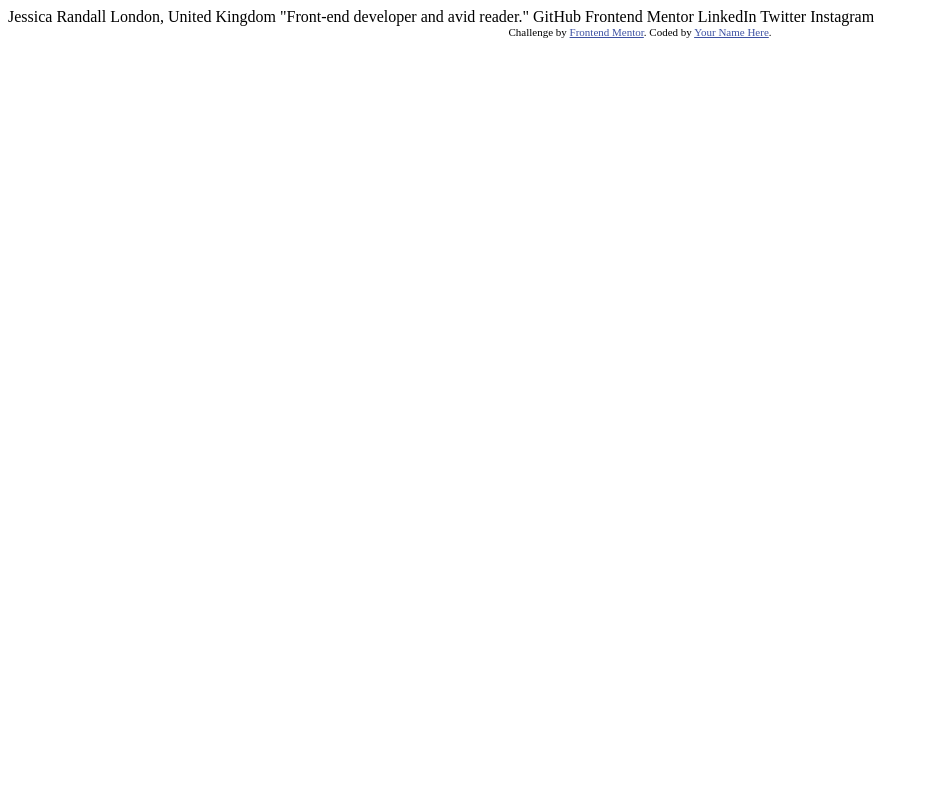
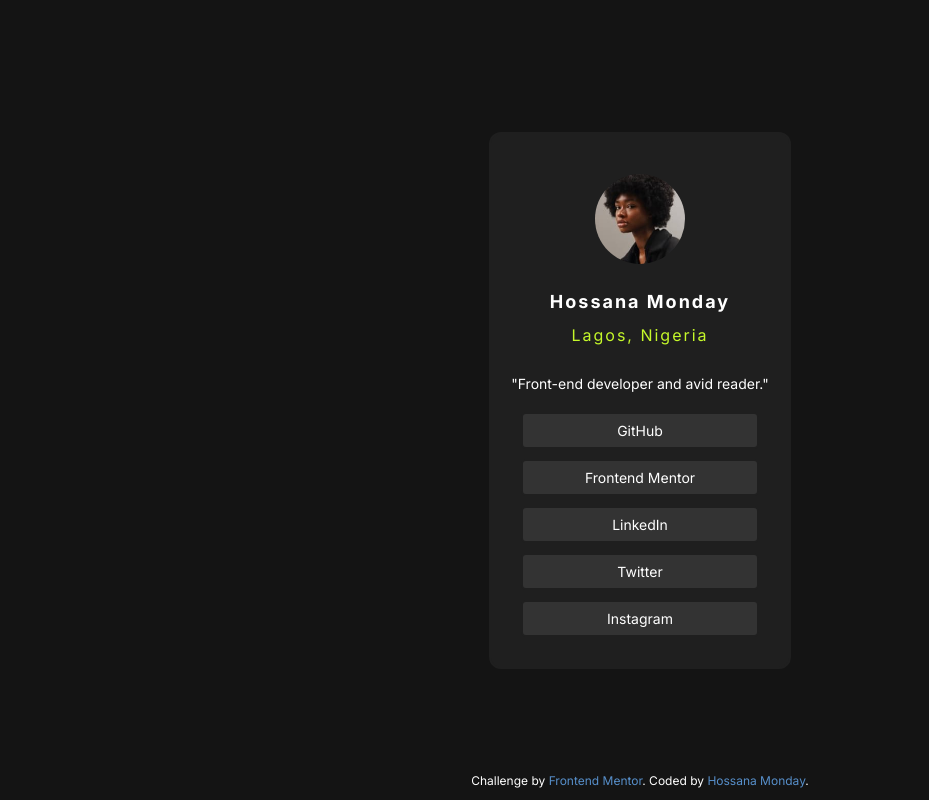
Before and after one commit to hossygifty/social-links-profile, a plain HTML site: page index.html in a window 1280 px wide. Shown: the whole page, without its empty margins (0-929 px from the left). Drawn offline with Linux system fonts and the light colour scheme.

Commit message:
Updated html css and readme

```diff
--- a/index.html
+++ b/index.html
@@ -3,32 +3,36 @@
 <head>
   <meta charset="UTF-8">
   <meta name="viewport" content="width=device-width, initial-scale=1.0"> <!-- displays site properly based on user's device -->
-
   <link rel="icon" type="image/png" sizes="32x32" href="./assets/images/favicon-32x32.png">
-
+  <link rel="stylesheet" href="styles.css">
+  <link rel="preconnect" href="https://fonts.googleapis.com">
+  <link rel="preconnect" href="https://fonts.gstatic.com" crossorigin>
+  <link href="https://fonts.googleapis.com/css2?family=Inter:ital,opsz,wght@0,14..32,100..900;1,14..32,100..900&display=swap" rel="stylesheet">
   <title>Frontend Mentor | Social links profile</title>
-
-  <!-- Feel free to remove these styles or customise in your own stylesheet 👍 -->
-  <style>
-    .attribution { font-size: 11px; text-align: center; }
-    .attribution a { color: hsl(228, 45%, 44%); }
-  </style>
 </head>
 <body>
-
-  Jessica Randall
-  London, United Kingdom
-  "Front-end developer and avid reader."
-
-  GitHub
-  Frontend Mentor
-  LinkedIn
-  Twitter
-  Instagram
-
+  <section class="main-section">
+    <div class="author-image">
+      <img src="/assets/images/avatar-jessica.jpeg" alt="profile picture">
+    </div>
+    <div class="author-details">
+      <h1>Hossana Monday</h1>
+      <p class="country">Lagos, Nigeria</p>
+      <p>"Front-end developer and avid reader."</p>
+    </div>
+    <div class="social-links">
+      <ul>
+        <li>GitHub</li>
+        <li>Frontend Mentor</li>
+        <li>LinkedIn</li>
+        <li>Twitter</li>
+        <li>Instagram</li>
+      </ul>
+    </div>
+  </section>
   <div class="attribution">
     Challenge by <a href="https://www.frontendmentor.io?ref=challenge" target="_blank">Frontend Mentor</a>.
-    Coded by <a href="#">Your Name Here</a>.
+    Coded by <a href="#">Hossana Monday</a>.
   </div>
 </body>
 </html>
--- /dev/null
+++ b/styles.css
@@ -0,0 +1,102 @@
+*{
+    padding: 0;
+    margin: 0;
+    box-sizing: border-box;
+    font-family: "Inter", serif;
+}
+body{
+    display: flex;
+    justify-content: center;
+    align-items: center;
+    text-align: center;
+    height: 100vh;
+    padding: 30px;
+    background-color: hsl(0, 0%, 8%);
+}
+.main-section{
+    background-color: hsl(0, 0%, 12%);
+    border: 2px solid hsl(0, 0%, 12%);
+    max-width: 500px;
+    padding: 20px;
+    border-radius: 12px;
+}
+.author-image img{
+    width: 90px;
+    border-radius: 50%;
+    margin-top: 20px;
+}
+.author-details h1{
+    font-size: 18px;
+    color:  hsl(0, 0%, 100%);
+    line-height: 1.5;
+    letter-spacing: 2px;
+    padding-top: 20px;
+}
+.author-details .country{
+    color: hsl(75, 94%, 57%);
+    padding-top: 10px;
+    font-size: 16px;
+    letter-spacing: 2px;
+}
+.author-details p{
+    font-size: 14px;
+    color: hsl(0, 0%, 100%);
+    text-align: center;
+    padding-top: 30px;
+}
+.social-links{
+    margin-top: 20px;
+    text-align: center;
+}
+.social-links ul li{
+    border: 2px solid hsl(0, 0%, 12%);
+    background-color: hsl(0, 0%, 20%);
+    text-decoration: none;
+    list-style: none;
+    margin: 10px;
+    padding: 8px;
+    border-radius: 5px;
+    color: hsl(0, 0%, 100%);
+    font-size: 14px;
+}
+.attribution{
+    position: absolute;
+    bottom: 12px;
+    color: hsl(0, 0%, 100%);
+    font-size: 12px;
+}
+.attribution a{
+    text-decoration: none;
+    color: #578FCA;
+}
+/* Mobile View (375px) */
+@media (max-width: 375px) {
+    .main-container {
+        max-width: 90%;
+        padding: 15px;
+    }
+
+    .text-description h1 {
+        font-size: 16px;
+    }
+
+    .text-description p {
+        font-size: 13px;
+    }
+}
+
+/* Desktop View (1440px) */
+@media (min-width: 1440px) {
+    .main-container {
+        max-width: 350px;
+        padding: 25px;
+    }
+
+    .text-description h1 {
+        font-size: 20px;
+    }
+
+    .text-description p {
+        font-size: 16px;
+    }
+}
```
Also changed, not shown: 1 other file.
